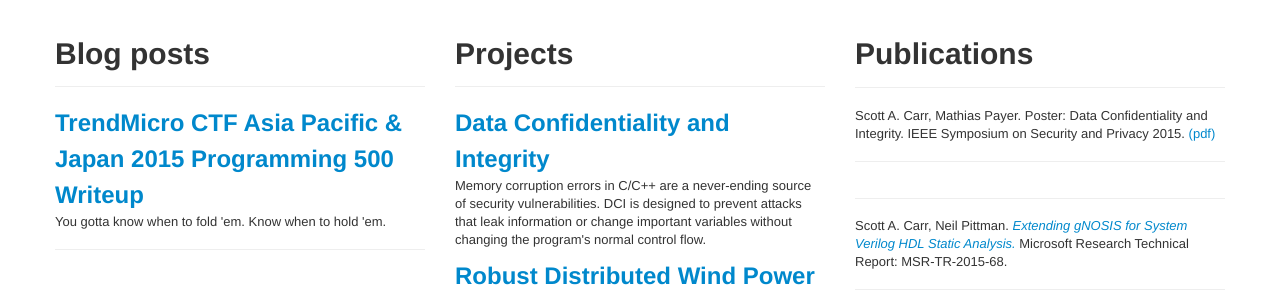
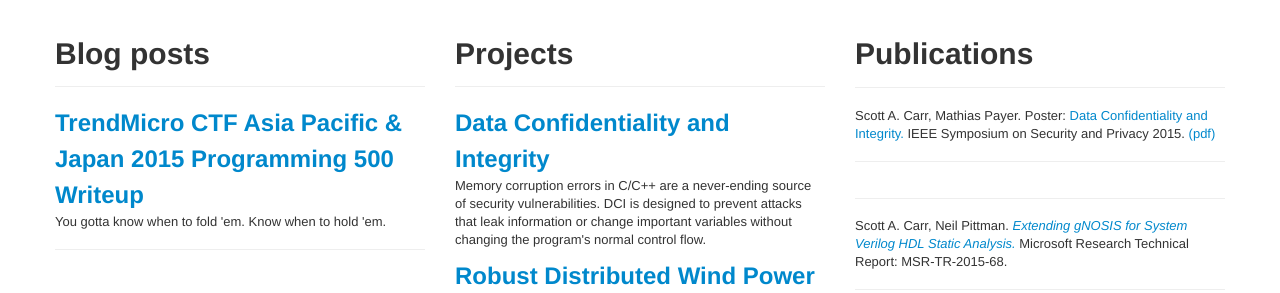
Before and after one commit to scottcarr/scottcarr.github.com, a Jekyll site: the page built from index.html, in a window 1280 px wide. Shown: the part 325-618 px from the top of the page. Built offline with Jekyll 4.4.1, drawn with Linux system fonts in a browser that asks for light colours; some of the changed lines change nothing that is shown.

Commit message:
add paper

```diff
--- a/index.html
+++ b/index.html
@@ -63,7 +63,9 @@ title_element: h1
       <div class="page-header">
         <h1>Publications</h1>
       <hr>
-      Scott A. Carr, Mathias Payer. Poster: Data Confidentiality and Integrity. IEEE Symposium on Security and Privacy 2015.
+      Scott A. Carr, Mathias Payer. Poster:
+      <a href="/data-confidentiality-and-integrity">Data Confidentiality and Integrity.</a>
+      IEEE Symposium on Security and Privacy 2015.
       <a href="http://www.ieee-security.org/TC/SP2015/posters/paper_14.pdf">(pdf)</a>
       <hr>
       </div>
```
